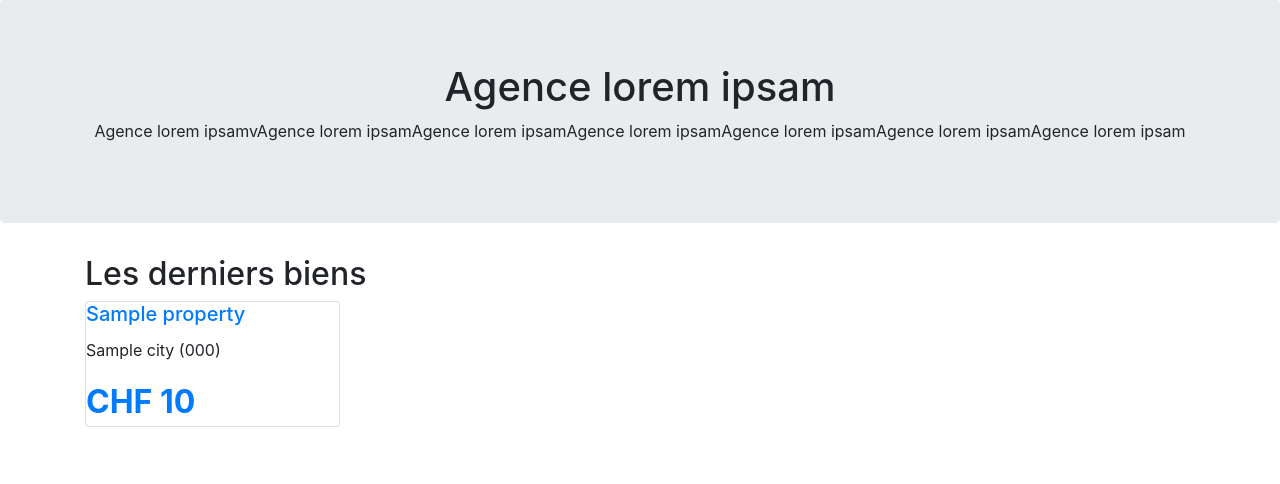
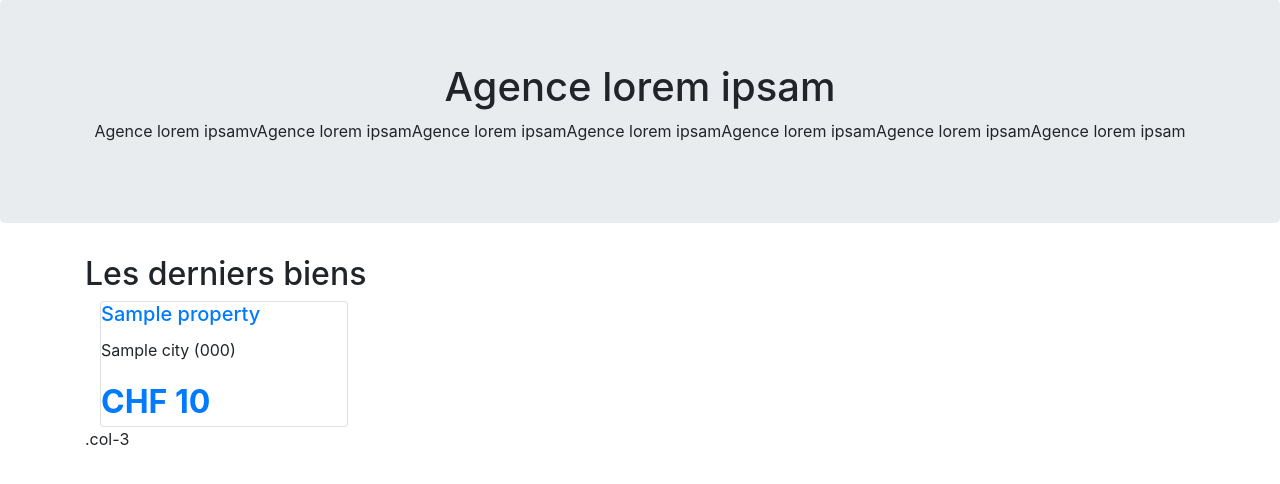
Before and after one commit to kidusch/symfony, a Symfony app: template templates/pages/home.html.twig in a window 1280 px wide. Shown: the part 57-541 px from the top of the page. Run offline with Twig, Linux system fonts and the light colour scheme; the template is opened without the code that fills it: most values are stand-ins (such as "Sample title", 1, 10 or a date in 2020); some libraries are stand-ins or nearby versions.

Commit message:
initial commit of full repository

```diff
--- a/src/Controller/HomeController.php
+++ b/src/Controller/HomeController.php
@@ -5,7 +5,6 @@ use App\Repository\PropertyRepository;
 use Symfony\Component\Routing\Annotation\Route;
 use Symfony\Bundle\FrameworkBundle\Controller\AbstractController;
 use Symfony\Component\HttpFoundation\Response;
-use Twig\Environment;
 
 
 class HomeController extends AbstractController
--- a/templates/pages/home.html.twig
+++ b/templates/pages/home.html.twig
@@ -11,7 +11,7 @@
     <h2>
       Les derniers biens
     </h2>
-    <div class="row flex">
+    <div class="row-flex">
       {% for property in properties %}
         <div class="col-3">
           <div class="card">
@@ -26,5 +26,6 @@
         </div>
       {% endfor %}
     </div>
+    .col-3
   </div>
 {% endblock %}
```
